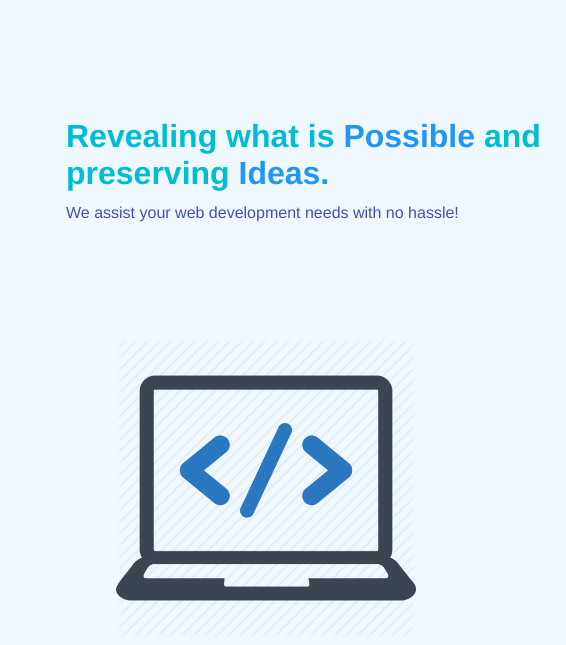
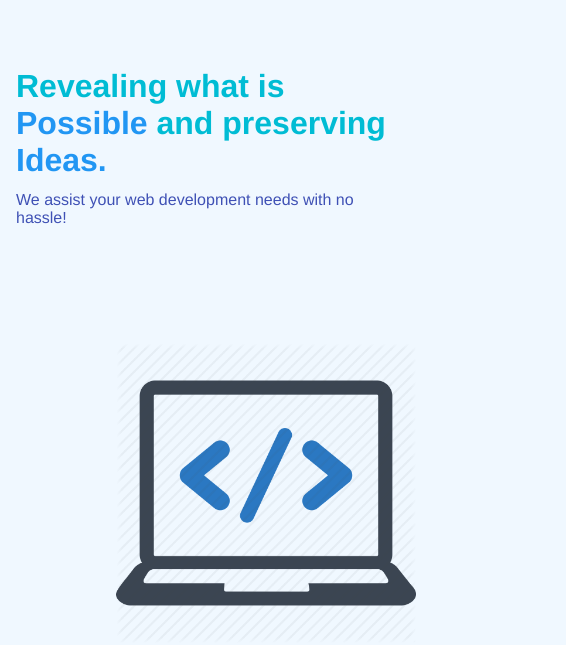
Before and after one commit to CodeEncodeEnt/CodeEncodeEnt.github.io, a plain HTML site: page index.html in a window 390 px wide. Shown: the part 51-696 px from the top of the page, 566 px wide, since content can reach past the window. Drawn offline with Linux system fonts and the light colour scheme.

Commit message:
debug mobile view

```diff
--- a/css/main.css
+++ b/css/main.css
@@ -77,7 +77,18 @@ body {
     margin: 0px;
     font-family: Helvetica, sans-serif;
   }
+
+  #welcomeMessage{
+    padding-top: 0px;
+    padding-left: 0px;
+    color:#00BCD4;
+    display:inline-block;
+
   }
+  #welcomeMessage h1{
+    width: 100%;
+  }
+}
 
   @media screen and (max-width: 600px) {
     .topnav.responsive {position: relative;}
```
